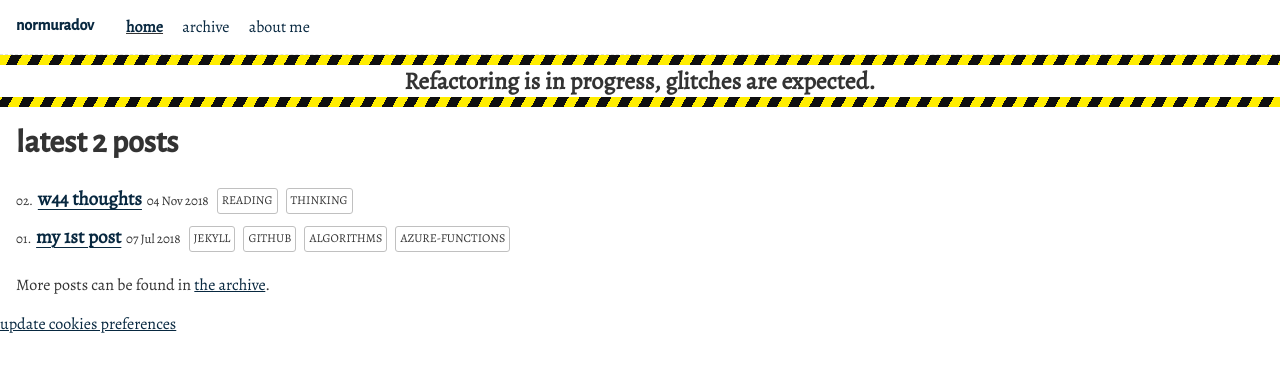
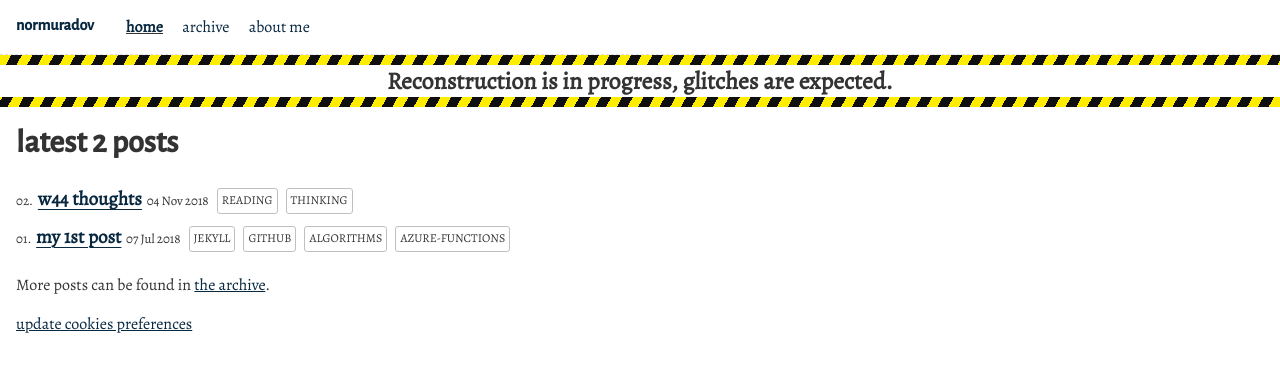
Before and after one commit to pharrukh/normuradov, an Eleventy site: page index.njk in a window 1280 px wide. Built offline with nearby package versions, Linux system fonts and the light colour scheme; Eleventy itself is replaced by a stand-in of ours; files that its build step writes are made by us from their sources; a script that the page names is missing.

Commit message:
chore: minor updates

```diff
--- a/_includes/layouts/base.njk
+++ b/_includes/layouts/base.njk
@@ -63,7 +63,7 @@
       </ul>
     </header>
     <div id="under-contruction">
-      Refactoring is in progress, glitches are expected.
+      Reconstruction is in progress, glitches are expected.
     </div>
     <main {% if templateClass %} class="{{ templateClass }}" {% endif %}>
       {{ content | safe }}
--- a/css/index.css
+++ b/css/index.css
@@ -106,6 +106,7 @@ pre,
 code {
   font-family: var(--font-family-monospace);
   line-height: 1.5;
+
 }
 pre {
   font-size: 14px;
@@ -125,8 +126,10 @@ pre {
   margin: .5em 0;
   background-color: #f6f6f6;
 }
+
 code {
   word-break: break-all;
+  margin-left: 1em;
 }
 
 /* Header */
@@ -276,3 +279,7 @@ a[href].direct-link:focus:visited,
   border-image: repeating-linear-gradient( -75deg, var(--lego-yellow),var(--lego-yellow) 10px, var(--lego-black) 10px, var(--lego-black) 20px) 20;
   border-bottom: solid 10px;
 }
+
+#open_preferences_center {
+  margin-left: 1em;
+}
```
Also changed, not shown: 1 other file.
